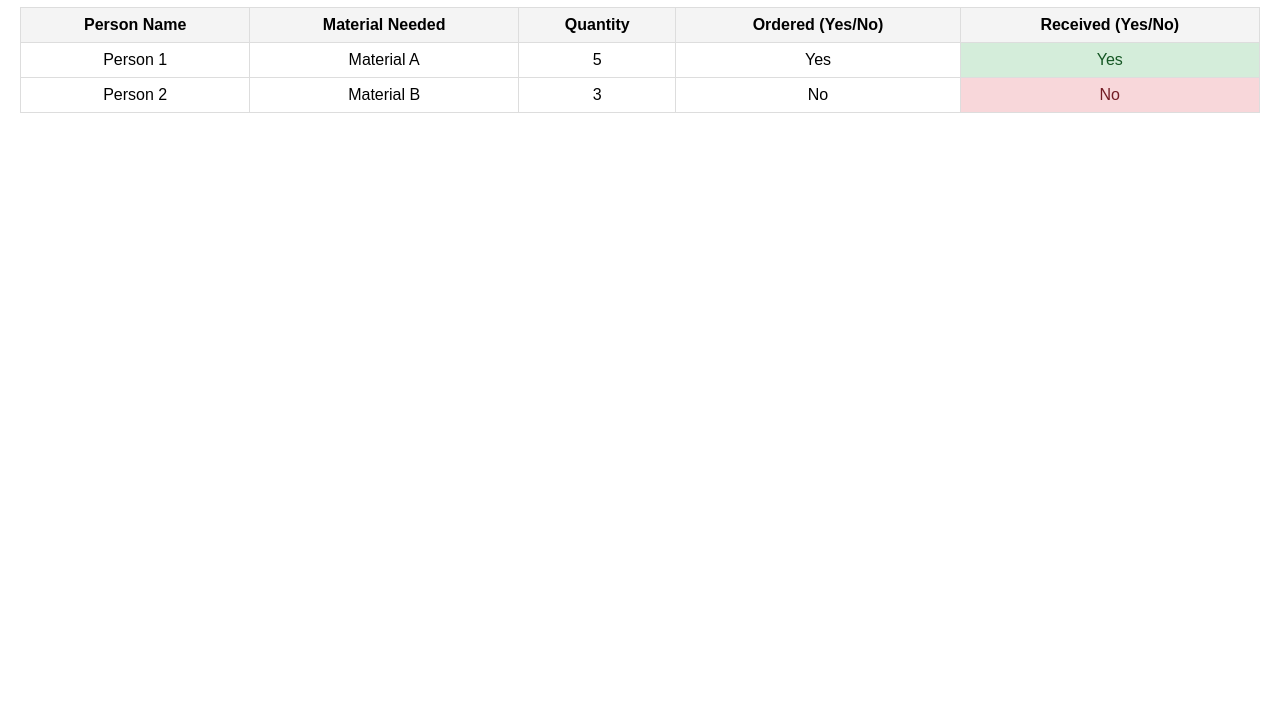
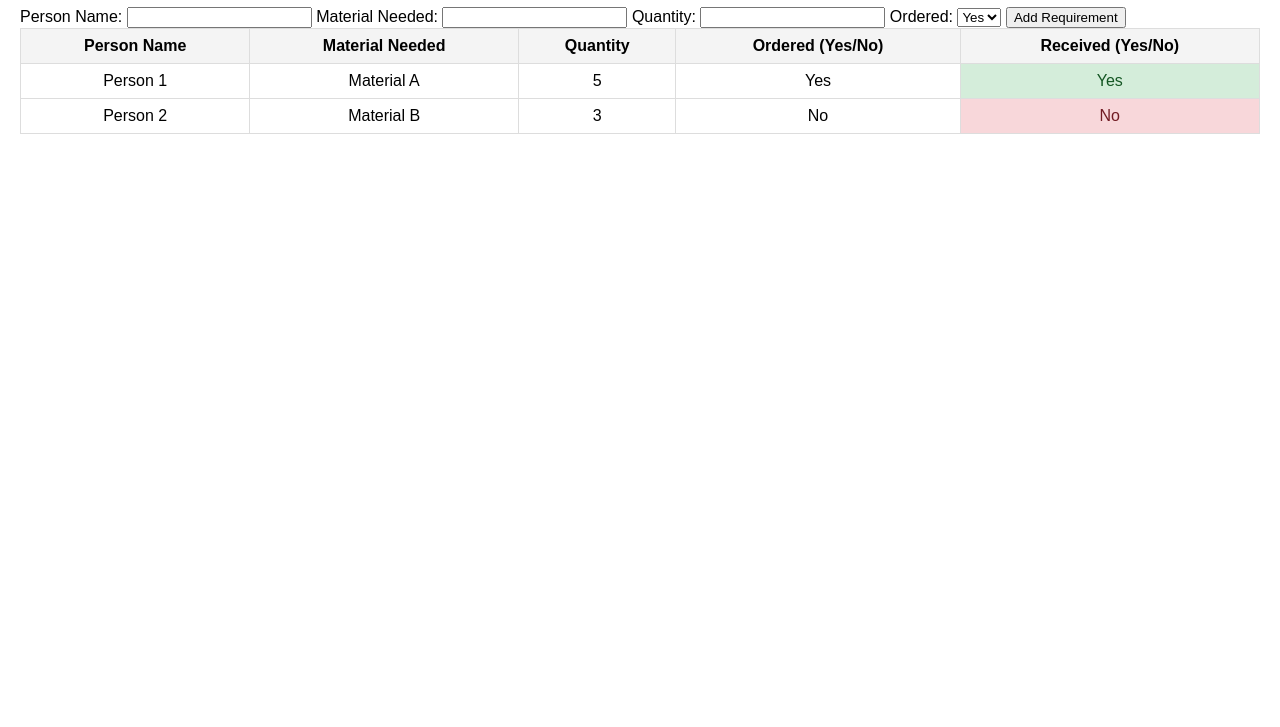
Before and after one commit to milansavaliya6/group-material-tracker, a plain HTML site: page index.html in a window 1280 px wide. Shown: the part 73-800 px from the top of the page. Drawn offline with Linux system fonts and the light colour scheme.

Commit message:
Update index.html

```diff
--- a/index.html
+++ b/index.html
@@ -36,6 +36,26 @@
 </head>
 <body>
     <h1>Group Material Tracker</h1>
+
+    <form id="materialForm">
+        <label for="personName">Person Name:</label>
+        <input type="text" id="personName" required>
+
+        <label for="materialName">Material Needed:</label>
+        <input type="text" id="materialName" required>
+
+        <label for="quantity">Quantity:</label>
+        <input type="number" id="quantity" min="1" required>
+
+        <label for="ordered">Ordered:</label>
+        <select id="ordered">
+            <option value="Yes">Yes</option>
+            <option value="No">No</option>
+        </select>
+
+        <button type="button" onclick="addRequirement()">Add Requirement</button>
+    </form>
+
     <table>
         <thead>
             <tr>
@@ -61,8 +81,33 @@
                 <td>No</td>
                 <td class="status-pending">No</td>
             </tr>
-            <!-- Add more rows as needed -->
+            <!-- New rows will be added here dynamically -->
         </tbody>
     </table>
+
+    <script>
+        function addRequirement() {
+            const personName = document.getElementById('personName').value;
+            const materialName = document.getElementById('materialName').value;
+            const quantity = document.getElementById('quantity').value;
+            const ordered = document.getElementById('ordered').value;
+
+            const table = document.querySelector('table tbody');
+            const row = document.createElement('tr');
+
+            row.innerHTML = `
+                <td>${personName}</td>
+                <td>${materialName}</td>
+                <td>${quantity}</td>
+                <td>${ordered}</td>
+                <td class="${ordered === 'Yes' ? 'status-received' : 'status-pending'}">${ordered === 'Yes' ? 'Yes' : 'No'}</td>
+            `;
+
+            table.appendChild(row);
+
+            // Clear form inputs
+            document.getElementById('materialForm').reset();
+        }
+    </script>
 </body>
 </html>
```
